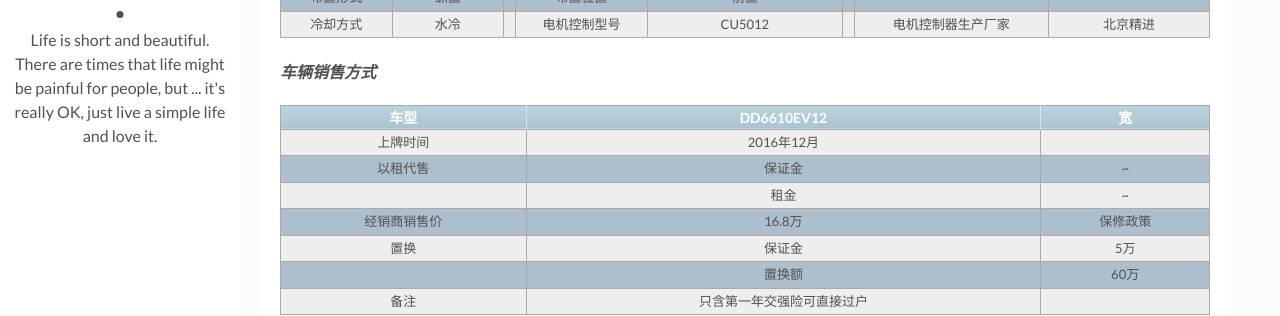
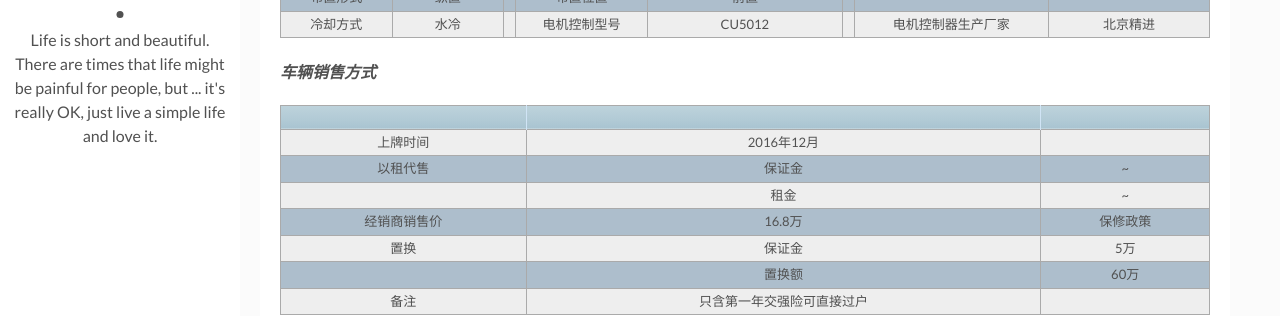
Before and after one commit to wowfrank/wowfrank.github.io, a Jekyll site: the page built from _posts/2018-08-19-information-of-pure-electric-cars-sales.markdown, in a window 1280 px wide and 900 px high, scrolled down 1645 px. Shown: the part 151-467 px from the top of the window. Built offline with Jekyll 4.4.1, drawn with Linux system fonts in a browser that asks for light colours; comment, search, counter and statistics services are not loaded.

Commit message:
Update 2018-08-19-information-of-pure-electric-cars-sales.markdown

```diff
--- a/_posts/2018-08-19-information-of-pure-electric-cars-sales.markdown
+++ b/_posts/2018-08-19-information-of-pure-electric-cars-sales.markdown
@@ -30,7 +30,7 @@ tags: [Pure Electric Car,Tech]
 
 #### _车辆销售方式_
 
-|     车型     	|         DD6610EV12         	|    宽    	|
+|          	|                 	|     	|
 |:------------:	|:--------------------------:	|:--------:	|
 |   上牌时间   	|         2016年12月         	|          	|
 |   以租代售   	|           保证金           	|     ~    	|
```
